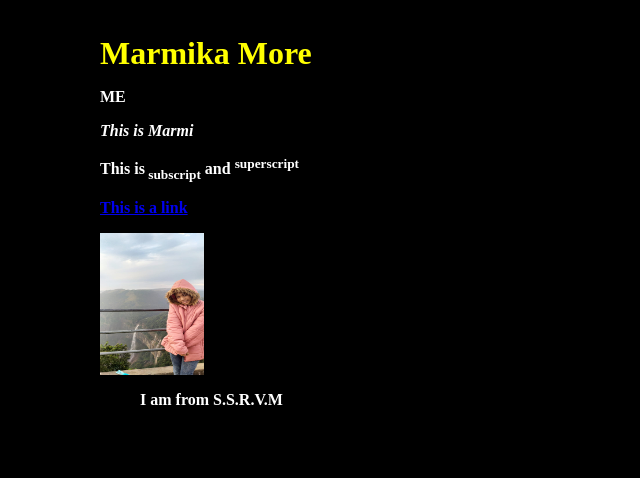
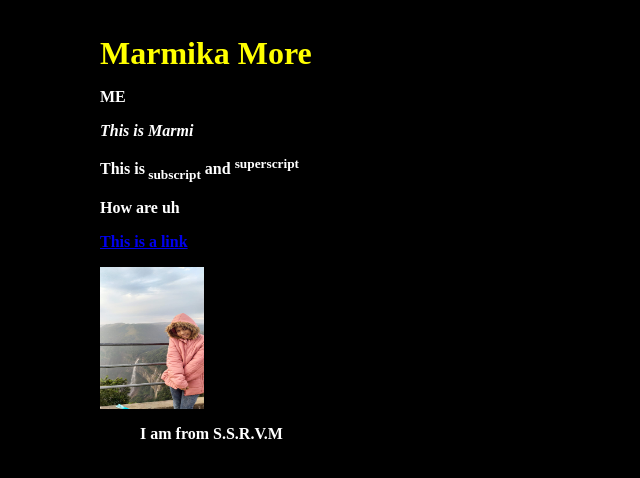
Before and after one commit to marmikamore/me, a plain HTML site: page index.html in a window 1280 px wide. Shown: the whole page, without its empty margins (0-640 px from the left). Drawn offline with Linux system fonts and the light colour scheme.

Commit message:
Update index.html

```diff
--- a/index.html
+++ b/index.html
@@ -9,6 +9,11 @@
 <b><FONT color="WHITE"><p><b>ME</b></p><FONT><b>
 <b><FONT color="WHITE"<p><i>This is Marmi</i></p><FONT><b>
 <p>This is<sub> subscript</sub> and <sup>superscript</sup></p>
+
+<!-- This is a comment -->
+<p>How are uh</p>
+<!-- Comments are not displayed in the browser -->
+
 
 <a href="https://marmikamore@gmail.com">This is a link</a>
 
```
